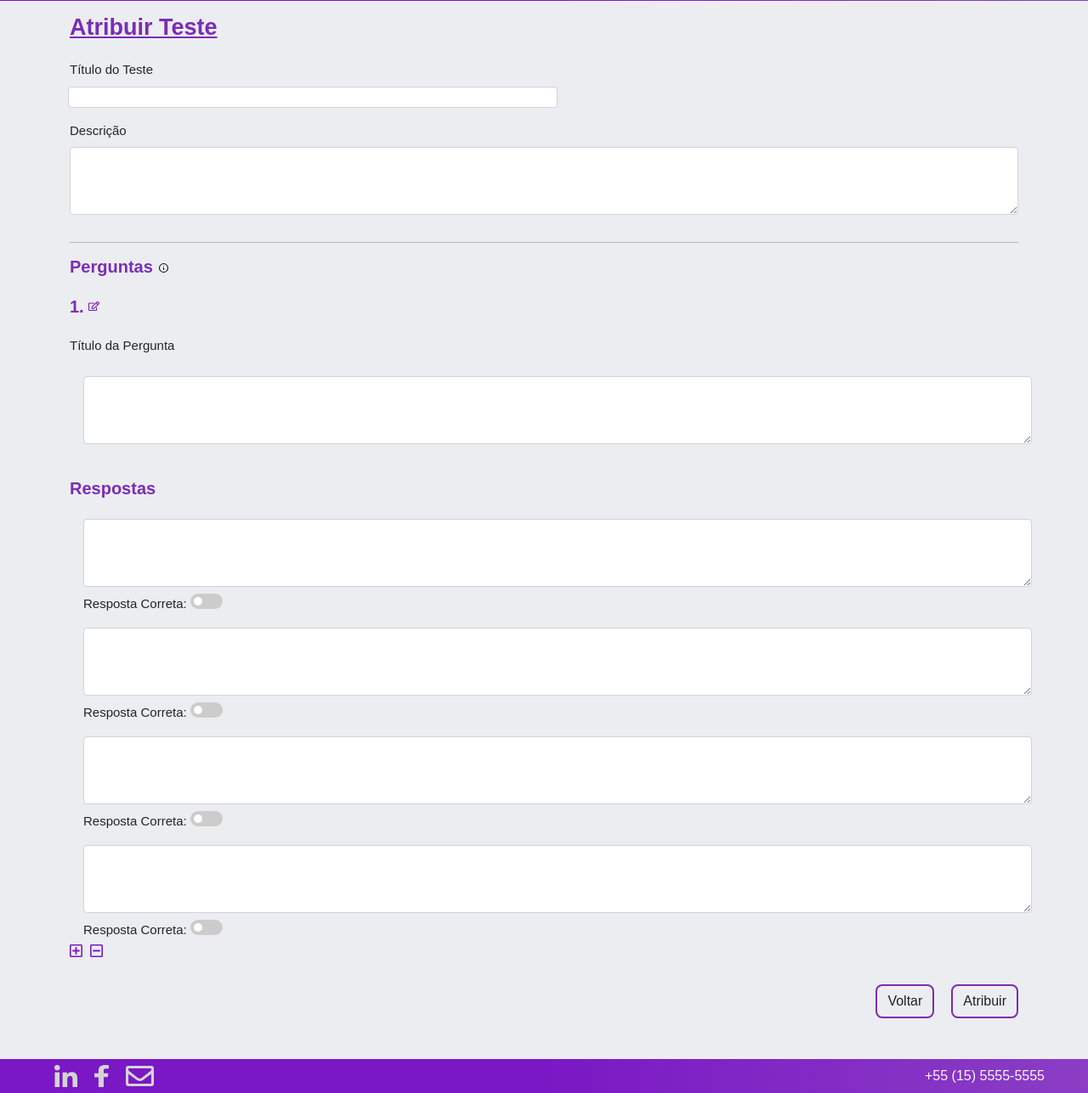
After one commit to FlavioTerra/MGTEC-RH, a PHP site: page /App/Views/index/manager-screens/atribuir-teste.html in a window 1280 px wide. The commit adds this page. Shown: the part 309-1596 px from the top of the page at 85% size. Run offline with PHP 8.4, Linux system fonts and the light colour scheme.

Commit message:
Atribuir Teste finalizado

```diff
--- /dev/null
+++ b/App/Views/index/manager-screens/atribuir-teste.html
@@ -0,0 +1,146 @@
+<!DOCTYPE html>
+<html lang="en">
+    <head>
+        <meta charset="UTF-8">
+        <meta http-equiv="X-UA-Compatible" content="IE=edge">
+        <meta name="viewport" content="width=device-width, initial-scale=1.0">
+        <title>Atribuir Teste</title>
+
+        <!-- Bootstrap / CSS -->
+        <link rel="stylesheet" href="../../../../Public/styles/custom-atribuir-teste.css">
+
+    </head>
+    <body>
+
+        <!--Header-->
+        <nav class="navbar navbar-expand-lg navbar-dark" id="header">
+            <div class="container-fluid background-navbar">
+                <a class="navbar-brand" href="#"><img src="../images/global/logo.svg" alt=""></a>
+
+                <button class="navbar-toggler" type="button" data-bs-toggle="collapse" data-bs-target="#navbarNavAltMarkup"
+                    aria-expanded="false" aria-label="Toggle navigation">
+                    <img src="../images/global/navbar-button.svg" class="navbar-button">
+                </button>
+
+                <div class="collapse navbar-collapse" id="navbarNavAltMarkup">
+                    <div class="navbar-nav">
+                        <a class="nav-link active" aria-current="page" href="#">Home</a>
+                        <a class="nav-link" href="#">Gestor</a>
+                        <a class="nav-link" href="#">Gerar Vaga</a>
+                        <a class="nav-link" href="#">Requisições</a>
+                        <a class="nav-link" href="#">Vagas</a>
+                        <a class="nav-link" href="#">Sobre</a>
+                        <a class="nav-link" href="#">Suporte</a>
+                        <a class="nav-link" href="#">Sair</a>
+                    </div>
+                </div>
+            </div>
+        </nav>
+
+        <form action="" method="post">
+            <div class="container">
+                <div class="title">
+                    <h1 class="title-1">Atribuir Teste</h1>
+                </div>
+
+                <div class="row mb-3">
+                    <label for="teste_Title" class="col-sm-2 form-label form-label-t-test">Título do Teste</label>
+                    <div class="col-sm-10">
+                        <input type="text" class="form-control" name="test_Title">
+                    </div>
+                </div>
+
+                <div class="row mb-3">
+                    <label for="description" class="form-label">Descrição</label>
+                    <div class="col-sm-12 mb-3">
+                        <textarea type="text" class="form-control text-area" name="description"></textarea>
+                    </div>
+                </div>
+
+                <hr />
+
+                <div class="title">
+                    <h2 class="title-2">Perguntas</h2>
+                    <img src="../images/global/info.svg">
+                </div>
+
+                <div class="questions" id="questions">
+                    <div id="question_1">
+                        <div class="title">
+                            <h2 class="title-2">1. <img src="../images/global/edit.svg" alt="edit" ></h2>
+                        </div>
+
+                        <div class="row mb-3">
+                            <label class="form-label">Título da Pergunta</label>
+                            <div class="col-sm-12 mb-3">
+                                <textarea type="text" class="form-control text-area" name="question_title_1"></textarea>
+                            </div>
+                        </div>
+
+                        <div class="title">
+                            <h2 class="title-2">Respostas</h2>
+                        </div>
+
+                        <div>
+                            <textarea type="text" class="form-control text-area" name="quest_1_answer_1"></textarea>
+                            <label>Resposta Correta:</label>
+                            <label class="switch">
+                                <input type="checkbox" name="check_quest_1_answer_1">
+                                <span class="slider round"></span>
+                            </label>
+                        </div>
+                        <div>
+                            <textarea type="text" class="form-control text-area" name="quest_1_answer_2"></textarea>
+                            <label>Resposta Correta: </label>
+                            <label class="switch">
+                                <input type="checkbox" name="check_quest_1_answer_2">
+                                <span class="slider round"></span>
+                            </label>
+                        </div>
+                        <div>
+                            <textarea type="text" class="form-control text-area" name="quest_1_answer_3"></textarea>
+                            <label>Resposta Correta: </label>
+                            <label class="switch">
+                                <input type="checkbox" name="check_quest_1_answer_3">
+                                <span class="slider round"></span>
+                            </label>
+                        </div>
+                        <div>
+                            <textarea type="text" class="form-control text-area" name="quest_1_answer_4"></textarea>
+                            <label>Resposta Correta: </label>
+                            <label class="switch">
+                                <input type="checkbox" name="check_quest_1_answer_4">
+                                <span class="slider round"></span>
+                            </label>
+                        </div>
+                    </div>
+                    <div id="btn-area-form-0" class="btn-area-form">
+                        <img src="../images/custom-requisicao-de-vaga/plus.svg" class="btn-form" onclick="addPergunta()">
+                        <img src="../images/custom-requisicao-de-vaga/minus.svg" class="btn-form" onclick="removePergunta()">
+                    </div>
+                </div>
+                <div class="buttons">
+                    <button type="button" class="btn btn-outline-primary mb-5">Voltar</button>
+                    <button type="submit" class="btn btn-outline-primary mb-5">Atribuir</button>
+                </div>
+            </div>
+        </form>
+
+
+        <!--Footer-->
+        <footer class="footer">
+            <img src="../images/global/linkedin.svg" class="img-footer" onclick="">
+            <img src="../images/global/facebook.svg" class="img-footer" onclick="">
+            <img src="../images/global/email.svg" class="img-footer" onclick="">
+            <label class="label-footer">+55 (15) 5555-5555</label>
+        </footer>
+
+
+        <!--Bootstrap Bundle with Popper -->
+        <script src="https://cdn.jsdelivr.net/npm/bootstrap@5.1.2/dist/js/bootstrap.bundle.min.js"
+        integrity="sha384-kQtW33rZJAHjgefvhyyzcGF3C5TFyBQBA13V1RKPf4uH+bwyzQxZ6CmMZHmNBEfJ"
+        crossorigin="anonymous"></script>
+
+        <script src="../../../Models/scripts/atribuir-teste.js"></script>
+    </body>
+</html>
--- a/App/Views/index/manager-screens/gerar-requisicao-de-vaga.html
+++ b/App/Views/index/manager-screens/gerar-requisicao-de-vaga.html
@@ -275,8 +275,8 @@
                 </div>
 
                 <div id="btn-area-form-0" class="btn-area-form">
-                    <img src="../images/custom-requisicao-de-vaga/plus.svg" class="btn-form" onclick="addForm()">
-                    <img src="../images/custom-requisicao-de-vaga/minus.svg" class="btn-form" onclick="removeForm()">
+                    <img src="../images/custom-requisicao-de-vaga/plus.svg" class="btn-form" onclick="addPergunta()">
+                    <img src="../images/custom-requisicao-de-vaga/minus.svg" class="btn-form" onclick="removePergunta()">
                 </div>
             </div>
 
--- /dev/null
+++ b/Public/styles/custom-atribuir-teste.css
@@ -0,0 +1,25 @@
+@import url(./bootstrap.min.css);
+@import url(./global.css);
+
+.text-area {
+    height: 5rem;
+    margin-left: 0;
+}
+
+.form-label-t-test {
+    width: 41vw;
+}
+
+.questions textarea {
+    margin: 1rem 0 0.5rem 1rem;
+}
+
+.questions textarea + label {
+    font-size: 15px;
+    margin-left: 1rem;
+}
+
+.btn-area-form{
+    margin-top: 0;
+    margin-bottom: 3.5vh;
+}
--- a/Public/styles/global.css
+++ b/Public/styles/global.css
@@ -155,6 +155,18 @@ input[type="time"]{
     box-shadow: 0 0 0 0;
 }
 
+.btn-form{
+    padding-right: 5px;
+}
+
+.btn-form:hover{
+    cursor: pointer;
+}
+
+.btn-form:active{
+    transform: scale(1.1);
+}
+
 /*footer*/
 .footer{
     display: flex;
@@ -172,6 +184,75 @@ input[type="time"]{
 .label-footer{
     color: #f5f5f5;
 }
+
+/*
+    ******** Switch Default ********
+*/
+
+/* The switch - the box around the slider */
+.switch {
+    position: relative;
+    display: inline-block;
+    width: 38px;
+    height: 18px;
+}
+
+/* Hide default HTML checkbox */
+.switch input {
+    opacity: 0;
+    width: 0;
+    height: 0;
+}
+
+/* The slider */
+.slider {
+    position: absolute;
+    cursor: pointer;
+    top: 0;
+    left: 0;
+    right: 0;
+    bottom: 0;
+    background-color: #ccc;
+    -webkit-transition: .4s;
+    transition: .4s;
+}
+
+.slider:before {
+    position: absolute;
+    content: "";
+    height: 10px;
+    width: 10px;
+    left: 4px;
+    bottom: 4px;
+    background-color: white;
+    -webkit-transition: .4s;
+    transition: .4s;
+}
+
+input:checked + .slider {
+    background-color: #af1dcc;
+}
+
+input:focus + .slider {
+    box-shadow: 0 0 1px #af1dcc;
+}
+
+input:checked + .slider:before {
+    -webkit-transform: translateX(20px);
+    -ms-transform: translateX(20px);
+    transform: translateX(20px);
+}
+
+/* Rounded sliders */
+.slider.round {
+    border-radius: 34px;
+}
+
+.slider.round:before {
+    border-radius: 50%;
+}
+
+
 
 /*@media screens*/
 @media screen and (min-width:576px){
```
Also changed, not shown: App/Models/Info.php (deleted, +0 -15 lines), App/Models/Produto.php (deleted, +0 -15 lines), App/Models/scripts/atribuir-teste.js (added, +34 -0 lines), App/Views/index/index.phtml (deleted, +0 -10 lines), App/Views/index/sobreNos.phtml (deleted, +0 -14 lines), App/Views/layout1.phtml (deleted, +0 -18 lines), App/Views/layout2.phtml (deleted, +0 -18 lines), Public/styles/custom-requisicao-de-vaga.css (+0 -12 lines).
